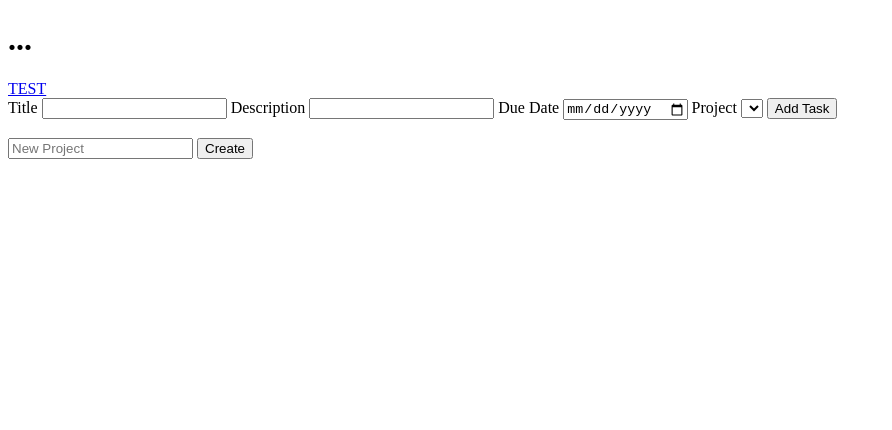
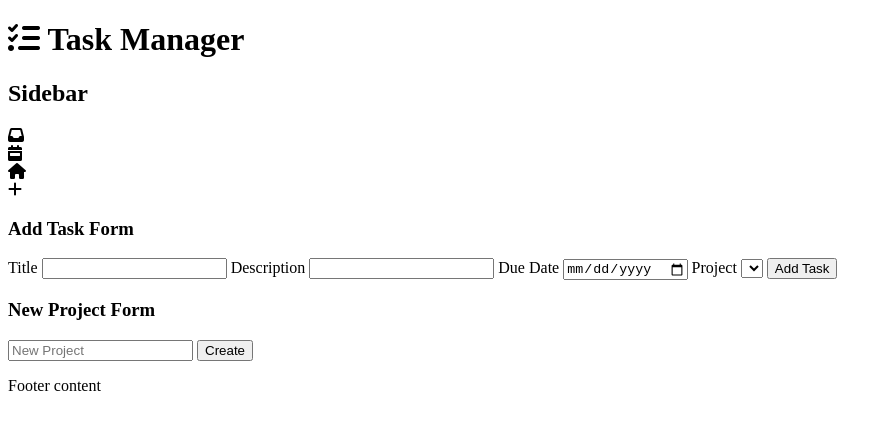
Before and after one commit to carisaelam/odin-todo-list, a plain HTML site: page index.html in a window 1280 px wide. Shown: the whole page, without its empty margins (0-892 px from the left). Drawn offline with Linux system fonts and the light colour scheme.

Commit message:
Deployment commit

```diff
--- a/index.html
+++ b/index.html
@@ -3,11 +3,43 @@
   <head>
     <meta charset="UTF-8" />
     <meta name="viewport" content="width=device-width, initial-scale=1.0" />
+    <link rel="preconnect" href="https://fonts.googleapis.com" />
+    <link rel="preconnect" href="https://fonts.gstatic.com" crossorigin />
+    <link
+      href="https://fonts.googleapis.com/css2?family=Figtree:ital,wght@0,300..900;1,300..900&display=swap"
+      rel="stylesheet"
+    />
+
     <title>Task Manager</title>
+    <script
+      src="https://kit.fontawesome.com/5c575ba63c.js"
+      crossorigin="anonymous"
+    ></script>
   <script defer src="main.js"></script></head>
   <body>
-    <h1>...</h1>
-    <a href="test.html">TEST</a>
+    <header>
+      <div class="header__container">
+        <h1><i class="fa-solid fa-list-check"></i> Task Manager</h1>
+      </div>
+    </header>
+
+    <aside>
+      <div class=".sidebar__container">
+        <h2>Sidebar</h2>
+        <div class="icon__container">
+          <div class="icon"><i class="fa-solid fa-inbox"></i></div>
+          <div class="icon"><i class="fa-solid fa-calendar-week"></i></div>
+          <div class="icon"><i class="fa-solid fa-house"></i></div>
+          <div class="icon"><i class="fa-solid fa-plus"></i></div>
+        </div>
+      </div>
+    </aside>
+
+    <main>
+      <div class="main__container">
+        <!-- Add Task Form -->
+        <div class="add__task__form__container">
+          <h3>Add Task Form</h3>
           <form class="add-task-form">
             <label for="title">Title</label>
             <input type="text" name="title" id="title" />
@@ -19,13 +51,15 @@
             <input type="date" name="due-date" id="due-date" />
 
             <label for="project">Project</label>
-      <select name="project" id="project">
-      </select>
+            <select name="project" id="project"></select>
 
             <input type="submit" value="Add Task" />
           </form>
+        </div>
 
-    <br />
+        <!-- New Project Form -->
+        <div class="new__project__form__container">
+          <h3>New Project Form</h3>
           <form class="new__project__form">
             <input
               type="text"
@@ -35,7 +69,16 @@
             />
             <input type="submit" value="Create" />
           </form>
+        </div>
 
         <div class="project__display"></div>
+      </div>
+    </main>
+
+    <footer>
+      <div class="footer__container">
+        <p>Footer content</p>
+      </div>
+    </footer>
   </body>
 </html>
```
Lines whose indentation alone changed are shown as unchanged.
